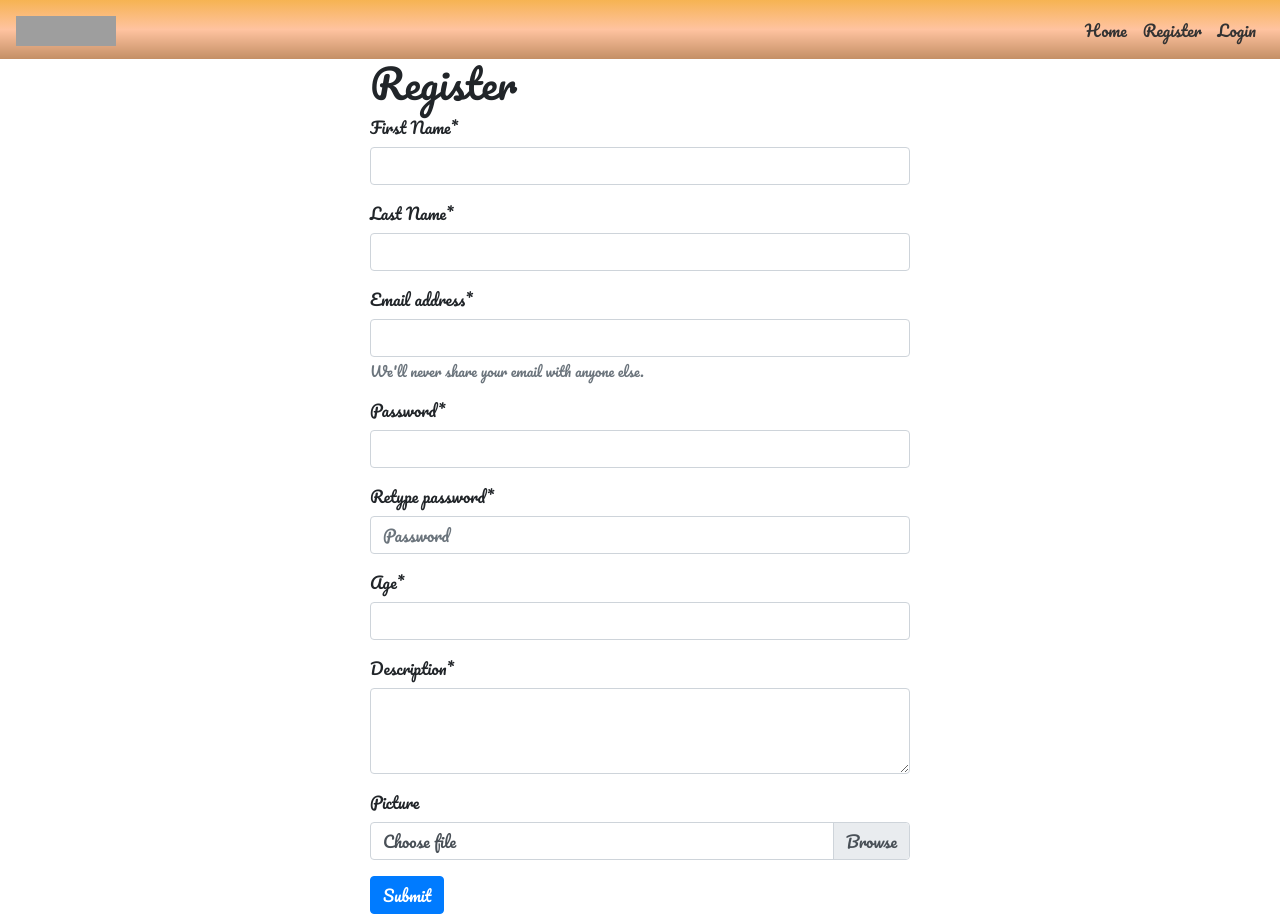
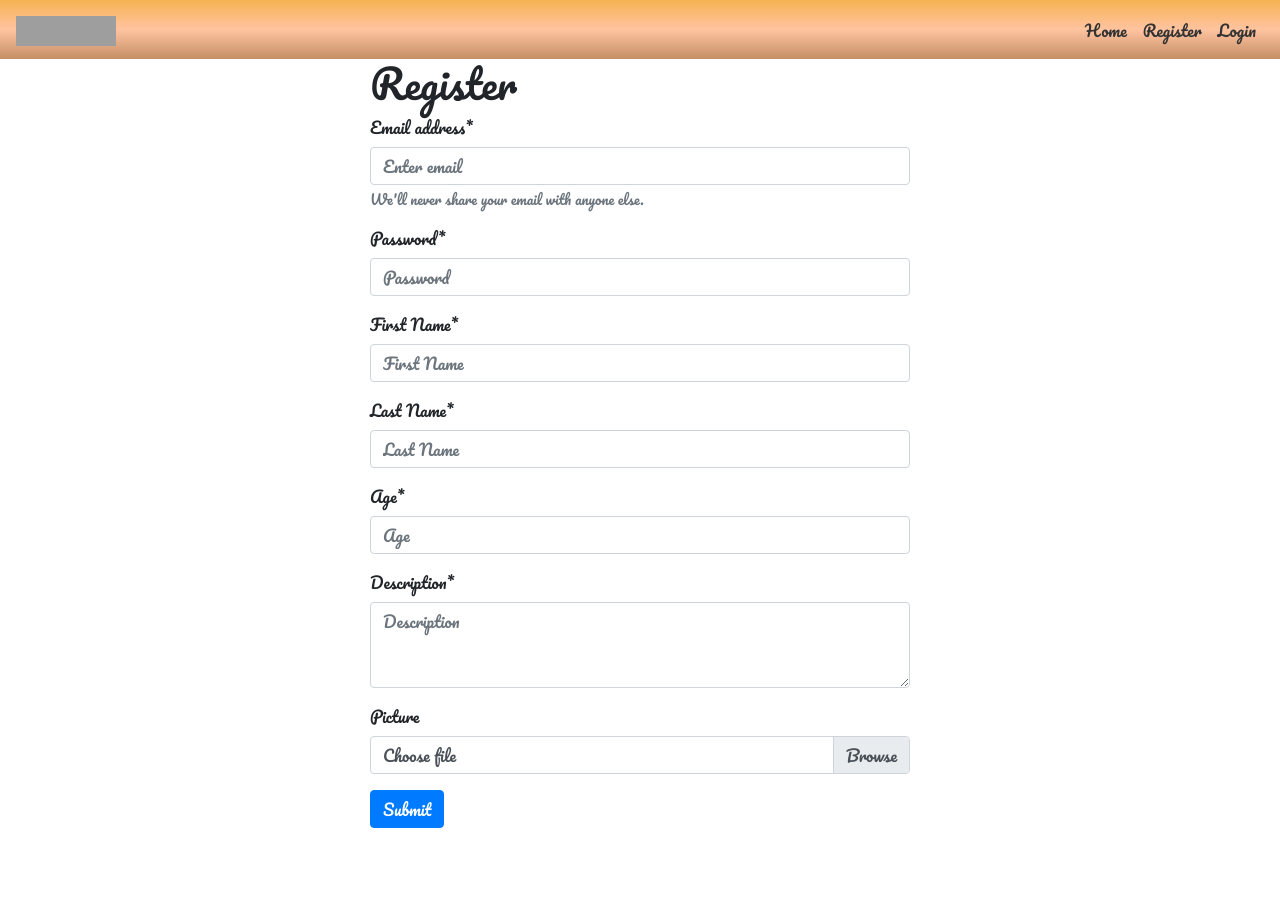
Before and after one commit to Raulanthropos/Capstone-FE, a React (Create React App) app: page /register in a window 1280 px wide. After the commit the page ends 828 px from the top, so only its background shows below. Built offline with nearby package versions, Linux system fonts and the light colour scheme; grey boxes are pictures that could not be loaded.

Commit message:
Revert "register is complete, need to figure out why it doesn't connect to the BE"
This reverts commit ff5191f36960f1f5be6e0f0ddc5d030b308ba56e.

```diff
--- a/package.json
+++ b/package.json
@@ -45,8 +45,5 @@
       "last 1 firefox version",
       "last 1 safari version"
     ]
-  },
-  "devDependencies": {
-    "dotenv": "^16.0.3"
   }
 }
--- a/src/components/Register/Register.jsx
+++ b/src/components/Register/Register.jsx
@@ -1,182 +1,71 @@
-import React, { Component } from "react";
-import { Form, Button, Container, Row, Col, Spinner } from "react-bootstrap";
-import { Link, useNavigate } from "react-router-dom";
-import { useState } from "react";
+import React, { Component } from 'react';
+import { Form, Button, Container, Row, Col } from 'react-bootstrap';
+import { Link } from 'react-router-dom'
+import { useState } from 'react';
 
 const Register = () => {
-  const [email, setEmail] = useState("");
-  const [firstName, setFirstName] = useState("");
-  const [lastName, setLastName] = useState("");
-  const [password, setPassword] = useState("");
-  const [password2, setPassword2] = useState("");
-  const [age, setAge] = useState("");
-  const [description, setDescription] = useState("");
-  const [picture, setPicture] = useState("");
-  const [loading, setLoading] = useState(false);
-  const [error, setError] = useState(false);
-  const [postSuccess, setPostSuccess] = useState(false);
 
-  const navigate = useNavigate();
-
-  const registerUser = async () => {
-    try {
-      setPostSuccess(false);
-      setError(false);
-      setLoading(true);
-
-      const newUser = {
-        firstName: firstName,
-        lastName: lastName,
-        email: email,
-        password: password,
-        age: age,
-        description: description,
-        picture: picture,
-        role: "user",
-      };
-
-      const config = {
-        method: "POST",
-        body: JSON.stringify(newUser),
-        headers: new Headers({
-          "Content-Type": "application/json",
-        }),
-      };
-
-      const response = await fetch(
-        "http://localhost:3001/users/register",
-        config
-      );
-      console.log("response:", response);
-      if (response.ok) {
-        setPostSuccess(true);
-        navigate("/login");
-      } else {
-        setError(true);
-        console.log("error:");
-      }
-    } catch (error) {
-      setError(true);
-    } finally {
-      setLoading(false);
-      setFirstName("");
-      setLastName("");
-      setEmail("");
-      setPassword("");
-      setPassword2("");
-      setAge("");
-      setDescription("");
-      setPicture("");
-      infoTimeoutFunc(3000);
-    }
-  };
-
-  const resetAllState = () => {
-    setError(false);
-    setPostSuccess(false);
-    setLoading(false);
-  };
-
-  const infoTimeoutFunc = (time) => {
-    const infoTimeout = setTimeout(resetAllState, time);
-    return () => clearTimeout(infoTimeout);
-  };
-
-  const handleSubmit = (e) => {
-    e.preventDefault();
-    console.log("submitting form...");
-    if (
-      firstName &&
-      lastName &&
-      email &&
-      password &&
-      password2 &&
-      age &&
-      description &&
-      picture &&
-      !loading &&
-      !error &&
-      !postSuccess
-    ) {
-      if (password !== password2) {
-        setError(true);
-        infoTimeoutFunc(2000);
-      } else {
-        registerUser();
-      }
-    } else {
-      setError(true);
-      infoTimeoutFunc(2000);
-    }
-  };
+    const [picture, setPicture] = useState("");
 
   const handlePictureChange = (event) => {
     const file = event.target.files[0];
     setPicture(file);
-  };
+  }
+
+  const handleSubmit = (event) => {
+    event.preventDefault();
+    console.log(event.target);
+    }
+
+    const handleChange = (event) => {
+        event.preventDefault();
+        console.log(event.target);
+    }
 
   return (
     <Container>
       <Row className="justify-content-md-center">
         <Col xs lg="6">
           <h1>Register</h1>
-          <Form onSubmit={handleSubmit}>
-            <Form.Group controlId="formBasicFirstName">
-              <Form.Label>
-                First Name<span className="starz">*</span>
-              </Form.Label>
-              <Form.Control type="text" placeholder={firstName} onChange={(e) => setFirstName(e.target.value)} />
-            </Form.Group>
-            <Form.Group controlId="formBasicLastName">
-              <Form.Label>
-                Last Name<span className="starz">*</span>
-              </Form.Label>
-              <Form.Control type="text" placeholder={lastName} onChange={(e) => setLastName(e.target.value)} />
-            </Form.Group>
+          <Form onChange={handleChange}>
             <Form.Group controlId="formBasicEmail">
-              <Form.Label>
-                Email address<span className="starz">*</span>
-              </Form.Label>
-              <Form.Control type="email" placeholder={email} onChange={(e) => setEmail(e.target.value)} />
+              <Form.Label>Email address<span className="starz">*</span></Form.Label>
+              <Form.Control type="email" placeholder="Enter email" />
               <Form.Text className="text-muted">
                 We'll never share your email with anyone else.
               </Form.Text>
             </Form.Group>
+
             <Form.Group controlId="formBasicPassword">
-              <Form.Label>
-                Password<span className="starz">*</span>
-              </Form.Label>
-              <Form.Control type="password" placeholder={password} onChange={(e) => setPassword(e.target.value)} />
-            </Form.Group>
-            <Form.Group controlId="formBasicPassword">
-              <Form.Label>
-                {" "}
-                Retype password<span className="starz">*</span>
-              </Form.Label>
+              <Form.Label>Password<span className="starz">*</span></Form.Label>
               <Form.Control type="password" placeholder="Password" />
             </Form.Group>
+            <Form.Group controlId="formBasicFirstName">
+              <Form.Label>First Name<span className="starz">*</span></Form.Label>
+              <Form.Control type="text" placeholder="First Name" />
+            </Form.Group>
+            <Form.Group controlId="formBasicLastName">
+              <Form.Label>Last Name<span className="starz">*</span></Form.Label>
+              <Form.Control type="text" placeholder="Last Name" />
+            </Form.Group>
             <Form.Group controlId="formBasicAge">
-              <Form.Label>
-                Age<span className="starz">*</span>
-              </Form.Label>
-              <Form.Control type="number" placeholder={age} onChange={(e) => setAge(e.target.value)} />
+              <Form.Label>Age<span className="starz">*</span></Form.Label>
+              <Form.Control type="number" placeholder="Age" />
             </Form.Group>
             <Form.Group controlId="formBasicDescription">
-              <Form.Label>
-                Description<span className="starz">*</span>
-              </Form.Label>
-              <Form.Control as="textarea" rows={3} placeholder={description} onChange={(e) => setDescription(e.target.value)} />
+              <Form.Label>Description<span className="starz">*</span></Form.Label>
+              <Form.Control as="textarea" rows={3} placeholder="Description" />
             </Form.Group>
             <Form.Group controlId="formBasicPicture">
               <Form.Label>Picture</Form.Label>
               <Form.File
                 id="custom-file"
-                label={picture ? picture.name : "Choose file"}
+                label={picture? picture.name : "Choose file"}
                 custom
                 onChange={handlePictureChange}
               />
             </Form.Group>
-            <Button variant="primary" type="submit">
+            <Button variant="primary" type="submit" onSubmit={handleSubmit}>
               Submit
             </Button>
           </Form>
@@ -184,6 +73,6 @@ const Register = () => {
       </Row>
     </Container>
   );
-};
+}
 
 export default Register;
```
Also changed, not shown: 2 other files (tests, documents, lock files or other folders).
